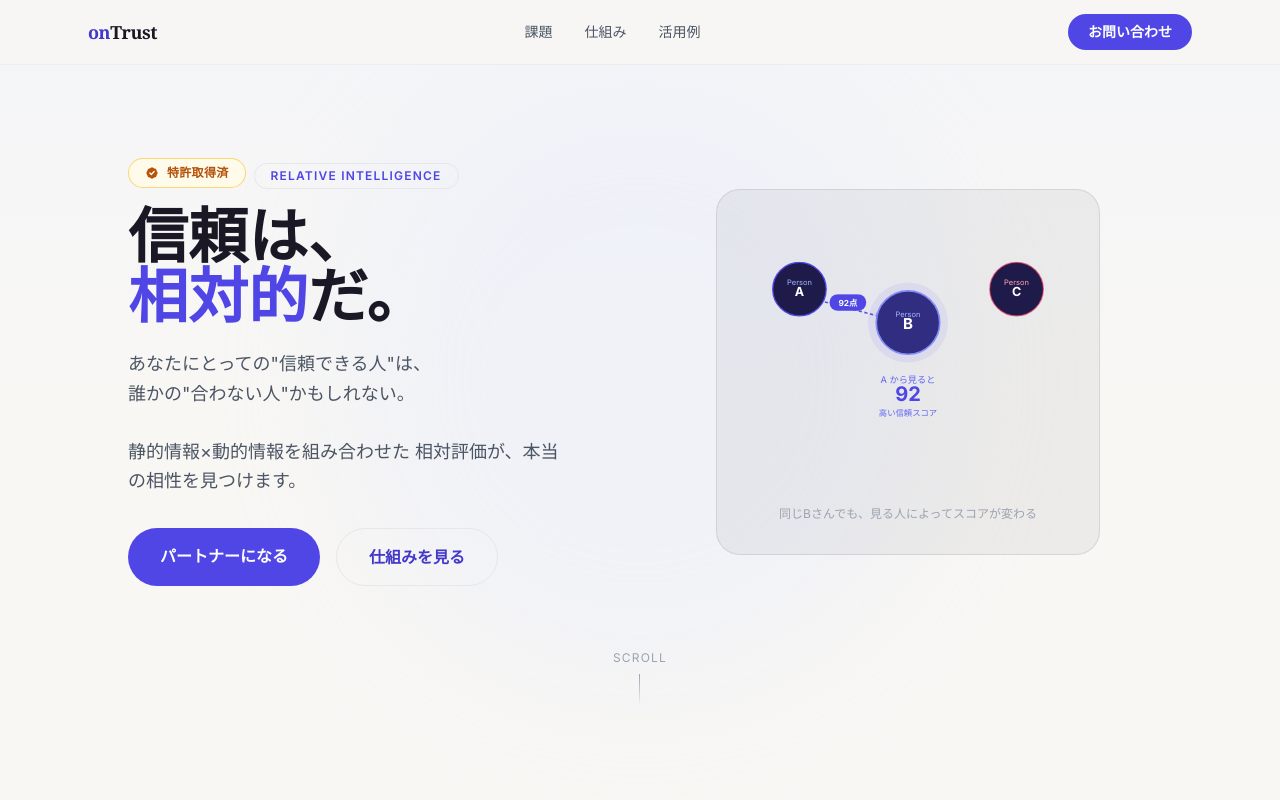
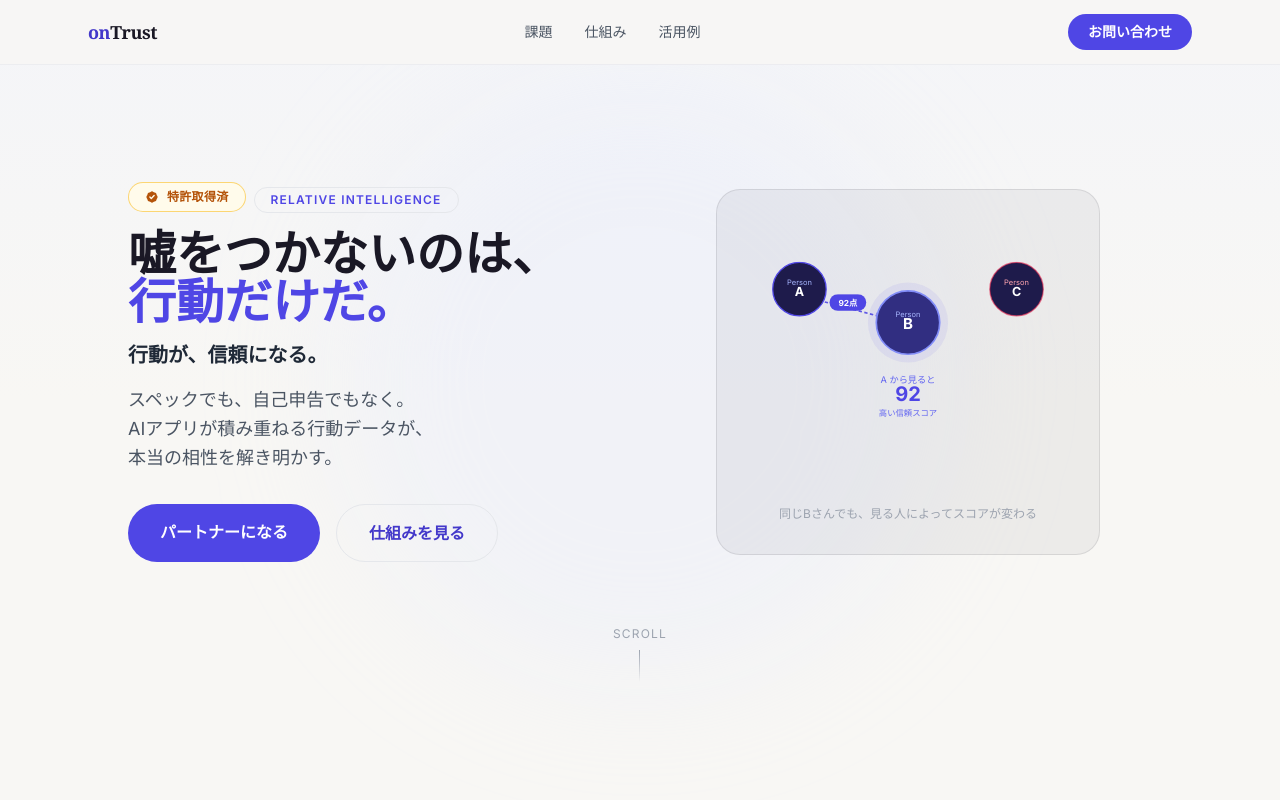
Before and after one commit to Rio2Ryo/ontrust-hp, a Next.js app: page / in a window 1280 px wide. Shown: the top 800 px of the page. Built offline with nearby package versions, Linux system fonts and the light colour scheme.

Commit message:
feat: hero copy -> 嘘をつかないのは行動だけだ (case Y)

```diff
--- a/src/components/Hero.tsx
+++ b/src/components/Hero.tsx
@@ -20,18 +20,15 @@ export default function Hero() {
           <p className="inline-block text-xs font-semibold tracking-widest text-trust-600 uppercase mb-4 border border-trust-200 rounded-full px-4 py-1 ml-2">
             Relative Intelligence
           </p>
-          <h1 className="font-serif-jp text-5xl md:text-6xl font-bold text-ink leading-tight mb-6">
-            信頼は、
-            <br />
-            <span className="text-trust-600">相対的</span>だ。
+          <h1 className="font-serif-jp text-4xl md:text-5xl font-bold text-ink leading-tight mb-4">
+            嘘をつかないのは、<br />
+            <span className="text-trust-600">行動だけだ。</span>
           </h1>
+          <p className="text-gray-800 text-xl font-semibold mb-4">行動が、信頼になる。</p>
           <p className="text-gray-600 text-lg leading-relaxed mb-8 max-w-md">
-            あなたにとっての"信頼できる人"は、
-            <br className="hidden sm:block" />
-            誰かの"合わない人"かもしれない。
-            <br /><br />
-            静的情報×動的情報を組み合わせた
-            相対評価が、本当の相性を見つけます。
+            スペックでも、自己申告でもなく。<br />
+            AIアプリが積み重ねる行動データが、<br />
+            本当の相性を解き明かす。
           </p>
           <div className="flex flex-col sm:flex-row gap-4 justify-center md:justify-start">
             <a
```
